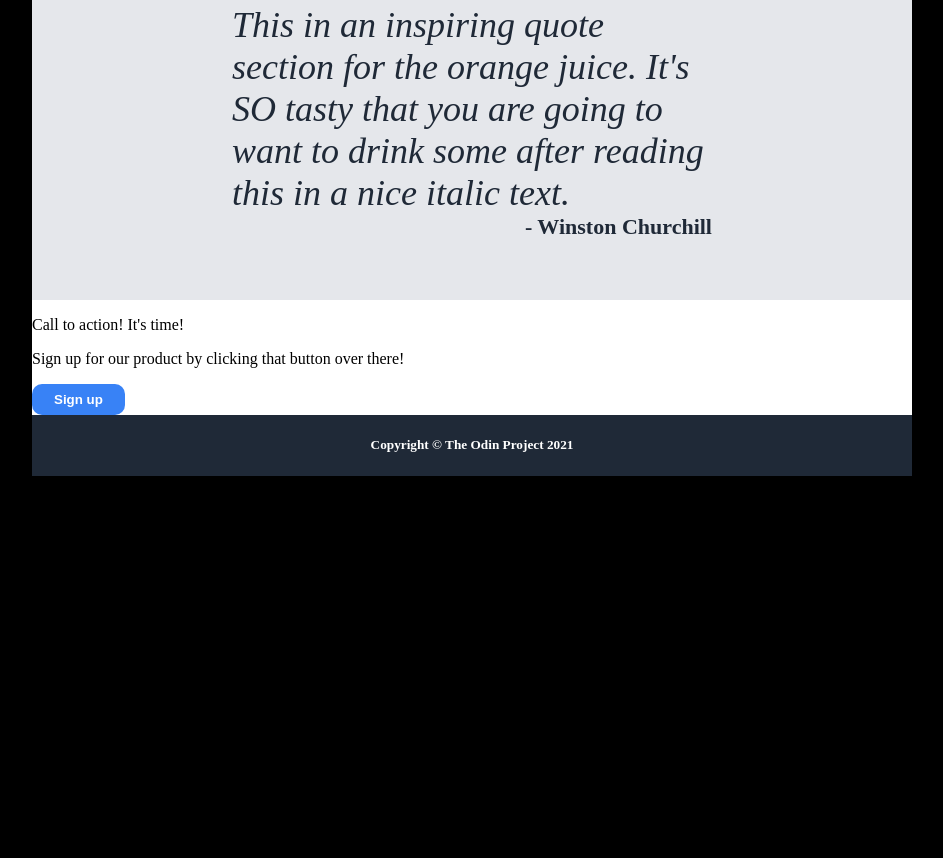
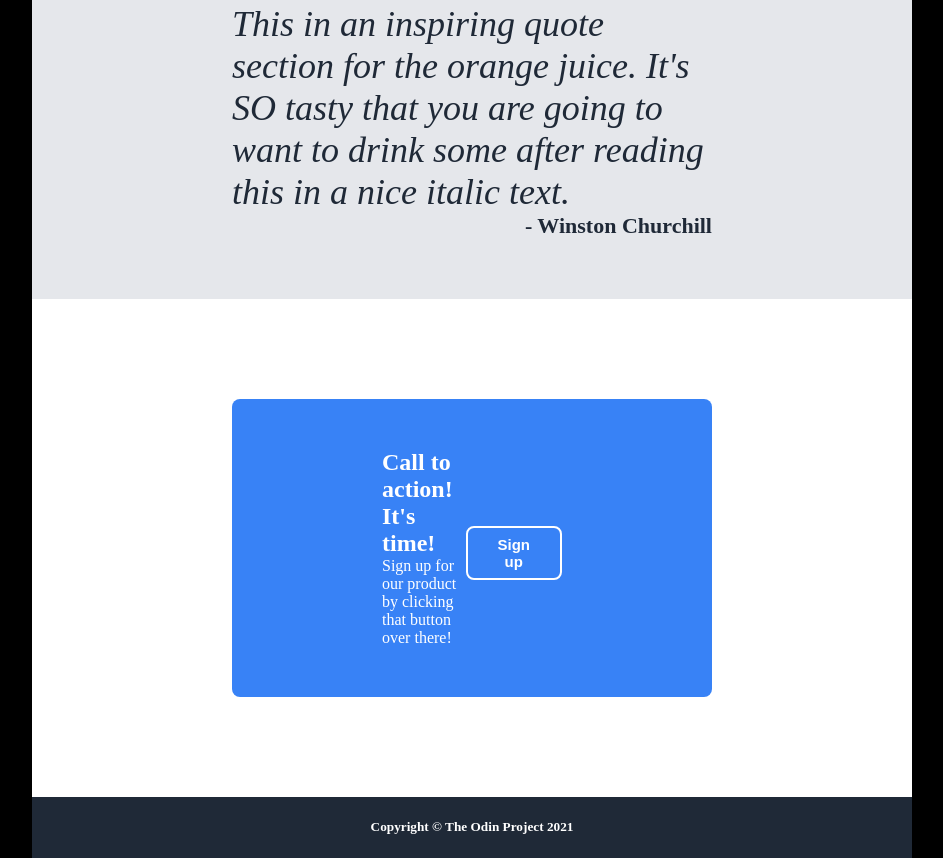
Before and after one commit to m94clark/orange-juice, a plain HTML site: page index.html in a window 1280 px wide. Shown: the part 997-1855 px from the top of the page, without its empty margins (168-1111 px from the left). Before the commit the page ends 1473 px from the top, so only its background shows below. Drawn offline with Linux system fonts and the light colour scheme; a web font is replaced by a local one.

Commit message:
completed file

```diff
--- a/index.html
+++ b/index.html
@@ -22,13 +22,13 @@
     <div class=topsection>
         <div class="container">
             <h2> This Orange Juice is the best</h2>
-            <h3> This website is here to show off my orange juice. It's very nice!</h3>
+            <h3> This website is here to show off my orange juice. It's very nice! I hope you like my site!</h3>
             <button type="button"> Sign up</button>
         </div>
         <div class="container2">
              <img src="images/shutterstock_551207353.jpg" class="img">
         </div>
-        </div>
+    </div>
     </div>
 </div>
 
@@ -60,11 +60,17 @@
         <p class="winston"> - Winston Churchill</p>
 
     </div>
+<div class="lol">
+    <div class="finalsection">
 
-    <div class="finalsection">
-        <p>Call to action! It's time! </p>
-        <p> Sign up for our product by clicking that button over there!</p>
-        <button type="button"> Sign up</button>
+           <div>
+             <p class="action">Call to action! It's time! </p>
+             <p class="subtext"> Sign up for our product by clicking that button over there!</p>
+            </div>
+            <div>
+             <button class="buttontwo" type="button" > Sign up</button>
+            </div>
+
     </div>
 
 
@@ -73,5 +79,5 @@
 <footer>
     <h5> Copyright © The Odin Project 2021 </h5>
 </footer>
-
+</div>
 </html>
--- a/style.css
+++ b/style.css
@@ -7,12 +7,15 @@ a:link { text-decoration: none;
         }
 
 
-.pictureone {
-  width: 50%;
-}
+
 .img {
-  max-width: 100%;
-  max-height: auto;
+  display:flex;
+  align-items: stretch;
+  justify-content: stretch;
+ max-width: 100%;
+ width: 50%;
+
+
 
   }
 
@@ -26,8 +29,10 @@ a:link { text-decoration: none;
 
   h3 {
     font-weight: 100;
+    font-size: 18px;
     padding: 0px;
-  margin: 0px;}
+  margin: 0px;
+  color: #e5e7eb;}
 
   .quote { font-size: 36px;
       font-style: italic;
@@ -70,9 +75,21 @@ font-weight: 700;
   background-color: #1f2937;
   color: white; }
 
+
+.container {
+  display: flex;
+  flex-direction: column;
+  width: 50%;
+  height: 50%;
+  padding-right: 40px;
+}
+
 .container2 {
+  display:flex;
+  align-items: stretch;
+  justify-content: stretch;
   width: 50%;
-  height: 75%;
+
 
 }
 
@@ -82,22 +99,11 @@ font-weight: 700;
   margin-bottom: 60px;
   margin-right: 200px;
   margin-left: 200px;
-
+  justify-content:space-between;
 
 
 }
 
-
-
-.container {
-  display: flex;
-  flex-direction: column;
-  width: 50%;
-  height:75%;
-  padding-right: 40px;
-
-
-}
 
 
 body {
@@ -129,9 +135,7 @@ a {
   background-color: #E5E7EB;
 }
 
-.finalsection {
-  background-color: white;
-}
+
 footer {
   display: flex;
   justify-content: center;
@@ -159,12 +163,13 @@ footer {
 
 button {background-color: #3882f6;
     color: white;
-    padding: 8px 22px;
+    padding: 8px 30px;
     margin: 0px;
     margin-top: 10px;
     border: 0px;
     display: flex;
     align-self: flex-start;
+    font-size: 15px;
     font-weight: 600;
     border-radius: 10px;
 
@@ -175,3 +180,36 @@ button {background-color: #3882f6;
 width: 175px;
 height: 175px;
 max-width: 100%;}
+
+
+.finalsection {
+  background-color: white;
+  margin: 100px 200px;
+  background-color: #3882f6;
+  display: flex;
+  justify-content: space-between;
+  align-items: center;
+  padding: 50px 150px;
+  border-radius: 8px;
+  color: white;
+}
+
+.action {
+font-size: 24px;
+font-weight: 800;
+padding: 0px;
+margin: 0px;
+}
+
+.buttontwo {
+  border: white;
+  border-radius: 8px;
+  border-style: solid;
+  border-width: 2px;
+}
+
+.subtext {
+  margin: 0px;
+}
+
+.lol {background-color: white;}
```
